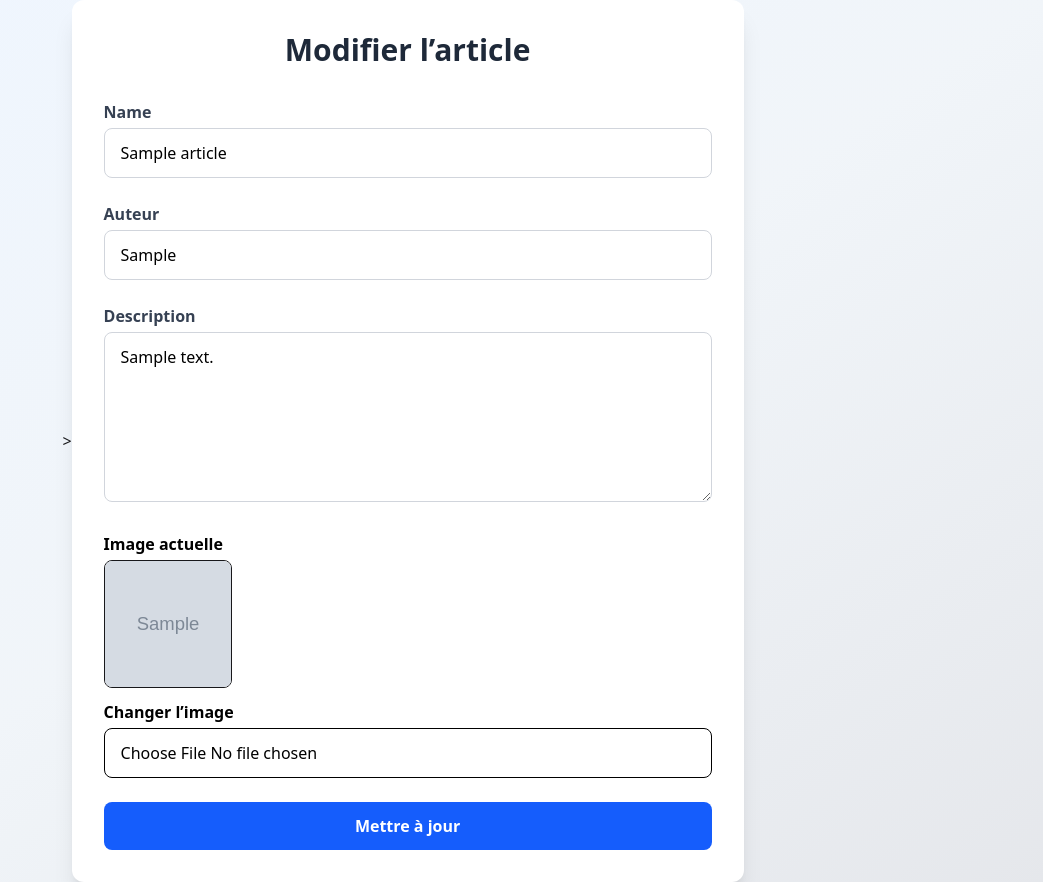
After one commit to Frederic-Kouassi/blogArticle, a Django app: page /modifier/1/ in a window 1280 px wide. The commit adds this page. Shown: the whole page, without its empty margins (237-1280 px from the left). Run offline with Django 5.2, Linux system fonts and the light colour scheme; tables that the repository leaves empty hold one stand-in row (values such as "Sample post"); grey boxes marked "Sample" are stand-in pictures; style sheets or scripts are compiled from the project's sources; some libraries are stand-ins or nearby versions.

Commit message:
ajourt du code sur la branch mini_projet

```diff
--- a/Mini_projet/Mini_projet/urls.py
+++ b/Mini_projet/Mini_projet/urls.py
@@ -1,7 +1,7 @@
 
 from django.contrib import admin
 from django.urls import path
-from blog.views import index, liste_article, detail,supprimer
+from blog.views import index, liste_article, detail,supprimer, modifier_article
 from django.conf.urls.static import static
 
 from django.conf import settings
@@ -12,6 +12,7 @@ urlpatterns = [
      path("", liste_article, name="articles"),
      path("detail/<int:id>/", detail, name="detail"),
     path("articles/supprimer/<int:id>/", supprimer, name="supprimer_article"),
+    path('modifier/<int:id>/', modifier_article, name='modifier'),
 
 ]
 
--- /dev/null
+++ b/Mini_projet/blog/templates/blog/updateArticle.html
@@ -0,0 +1,73 @@
+{% extends "base.html" %}
+
+{% block content %}
+<div class="max-w-2xl w-full bg-white p-8 rounded-xl shadow-xl transition-all duration-500 hover:shadow-2xl hover:-translate-y-1">
+
+    <h1 class="text-3xl font-bold text-center text-gray-800 mb-8">
+        Modifier l’article
+    </h1>
+
+    <form method="POST" enctype="multipart/form-data" class="space-y-6">
+        {% csrf_token %}
+
+
+        <div>
+            <label class="block text-gray-700 font-semibold mb-1">Name</label>
+            <input type="text" name="name" required
+                value="{{ article.name }}"
+                class="w-full border border-gray-300 rounded-lg px-4 py-3 text-black
+                       focus:outline-none focus:ring-2 focus:ring-blue-500 transition-all duration-200">
+        </div>
+
+
+        <div>
+            <label class="block text-gray-700 font-semibold mb-1">Auteur</label>
+            <input type="text" name="auteur" required
+                value="{{ article.auteur }}"
+                class="w-full border border-gray-300 rounded-lg px-4 py-3 text-black
+                       focus:outline-none focus:ring-2 focus:ring-blue-500 transition-all duration-200">
+        </div>
+
+
+        <div>
+            <label class="block text-gray-700 font-semibold mb-1">Description</label>
+            <textarea name="description" rows="6" required
+                class="w-full border border-gray-300 rounded-lg px-4 py-3 text-black
+                       focus:outline-none focus:ring-2 focus:ring-blue-500 transition-all duration-200">{{ article.description }}</textarea>
+        </div>
+
+
+        <div>
+            <label class="block text-black font-semibold mb-1">
+                Image actuelle
+            </label>
+
+            {% if article.image %}
+                <img src="{{ article.image.url }}"
+                     alt="Image article"
+                     class="w-32 h-32 object-cover rounded-lg mb-3 border">
+            {% else %}
+                <p class="text-gray-500 text-sm mb-3">Aucune image</p>
+            {% endif %}
+
+            <label class="block text-black font-semibold mb-1">
+                Changer l’image
+            </label>
+
+            <input type="file" name="image" accept="image/*"
+                class="w-full border border-black rounded-lg px-4 py-3
+                       bg-white text-black
+                       file:text-black file:bg-transparent file:border-0
+                       focus:outline-none focus:ring-2 focus:ring-black transition-all duration-200">
+        </div>
+
+
+        <button type="submit"
+            class="w-full bg-blue-600 text-white py-3 rounded-lg font-semibold
+                   hover:bg-blue-700 hover:shadow-lg active:scale-95 transition-all duration-200">
+            Mettre à jour
+        </button>
+    </form>
+
+</div>
+{% endblock %}
--- a/Mini_projet/blog/views.py
+++ b/Mini_projet/blog/views.py
@@ -1,5 +1,6 @@
 from django.shortcuts import render,redirect, get_object_or_404
 from .models import Article
+from .forms import ArticleForm
 
 # Create your views here.
 
@@ -31,3 +32,27 @@ def supprimer(request, id):
     article = get_object_or_404(Article, id=id)
     article.delete()
     return redirect("articles")
+
+
+
+
+def modifier_article(request, id):
+    article = get_object_or_404(Article, id=id)
+
+    if request.method == 'POST':
+        article.name = request.POST.get('name')
+        article.auteur = request.POST.get('auteur')
+        article.description = request.POST.get('description')
+
+        # Image facultative
+        if request.FILES.get('image'):
+            article.image = request.FILES.get('image')
+
+        article.save()
+        return redirect('articles')
+
+    return render(
+        request,
+        'blog/updateArticle.html',
+        {'article': article}
+    )
```
Also changed, not shown: Mini_projet/blog/forms.py (added, +23 -0 lines), Mini_projet/blog/templates/blog/detail.html (+35 -11 lines), 1 other file.
